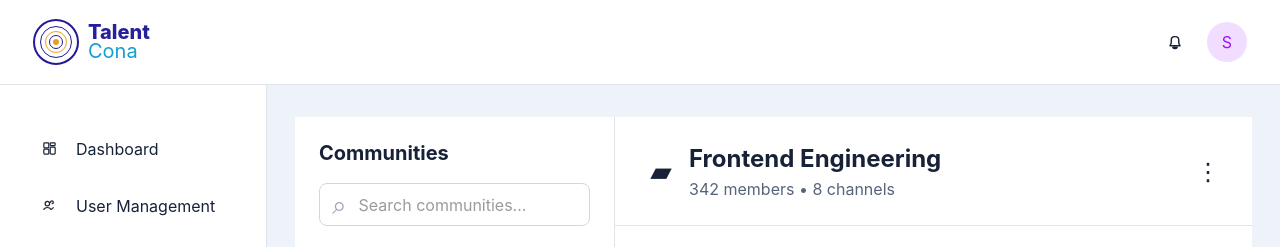
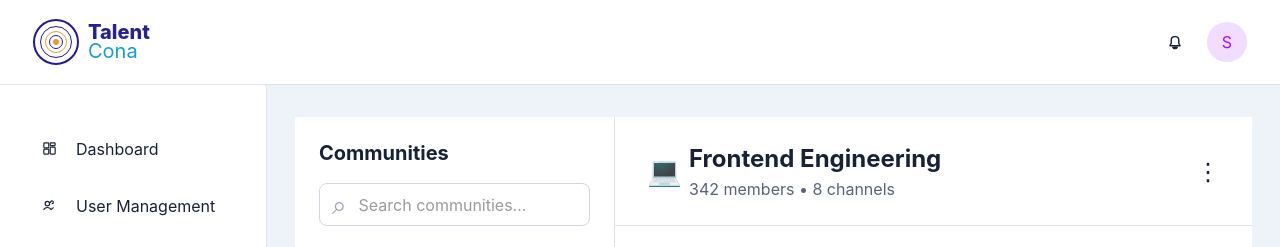
Before and after one commit to pytchioma/communities, a React (Vite) app: page / in a window 1280 px wide. Shown: the top 247 px of the page. Built offline with nearby package versions, Linux system fonts and the light colour scheme.

Commit message:
Update frontend icon

```diff
--- a/src/App.jsx
+++ b/src/App.jsx
@@ -78,7 +78,7 @@ function CommunityList({ onOpen, onCreate }) {
 }
 
 function CommunityHeader({ setTab, tab }) {
-  return <><div className="community-header"><span className="community-icon large">▰</span><div><h1>Frontend Engineering</h1><p>342 members • 8 channels</p></div><span className="more">⋮</span></div><div className="tabs"><button className={tab === 'overview' ? 'selected' : ''} onClick={() => setTab('overview')}>∿　Overview</button><button className={tab === 'channels' ? 'selected' : ''} onClick={() => setTab('channels')}>#　Channels</button><button className={tab === 'members' ? 'selected' : ''} onClick={() => setTab('members')}>♧　Members</button></div></>
+  return <><div className="community-header"><span className="community-icon large">💻</span><div><h1>Frontend Engineering</h1><p>342 members • 8 channels</p></div><span className="more">⋮</span></div><div className="tabs"><button className={tab === 'overview' ? 'selected' : ''} onClick={() => setTab('overview')}>∿　Overview</button><button className={tab === 'channels' ? 'selected' : ''} onClick={() => setTab('channels')}>#　Channels</button><button className={tab === 'members' ? 'selected' : ''} onClick={() => setTab('members')}>♧　Members</button></div></>
 }
 
 function Overview() {
```
